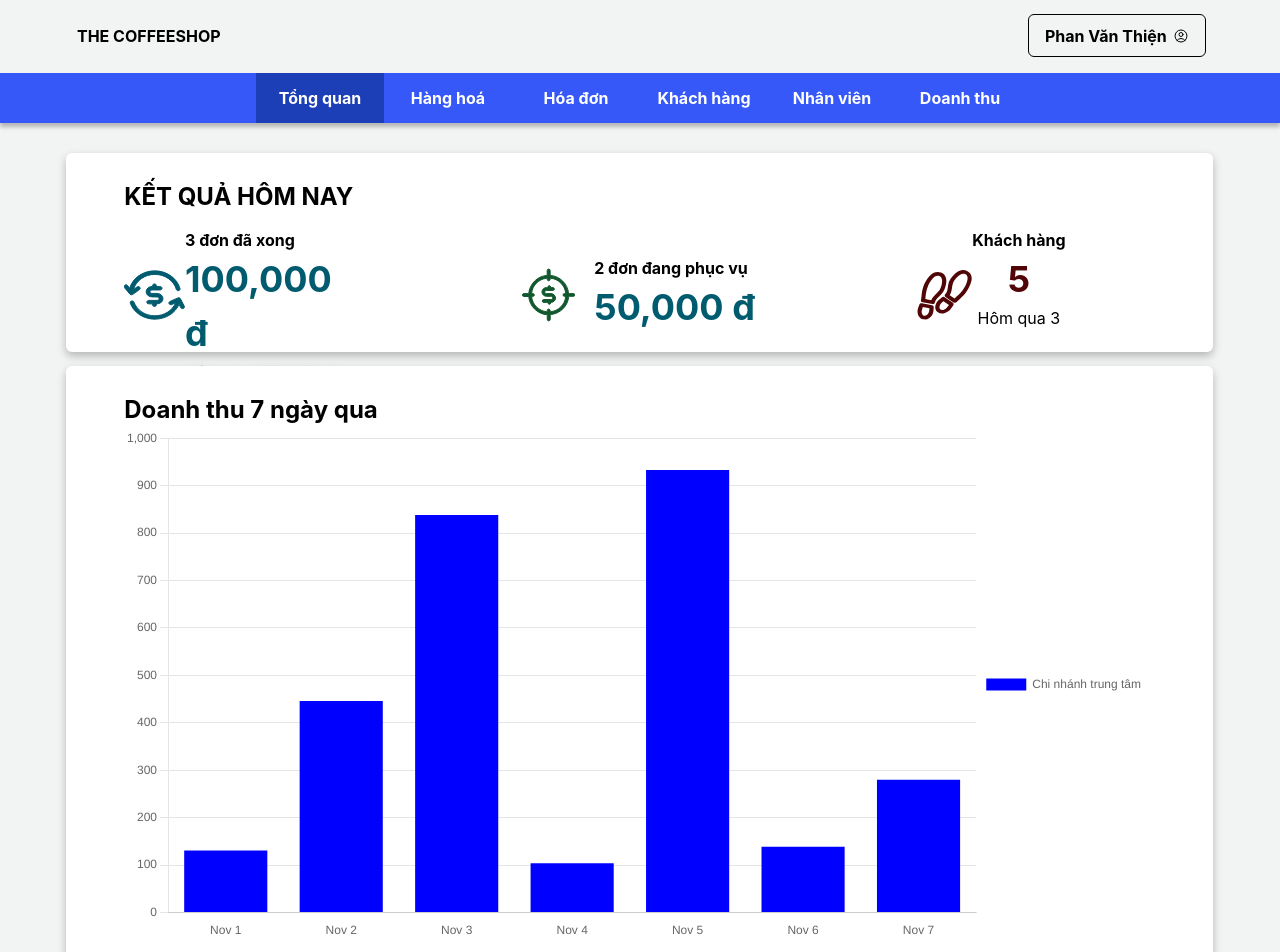
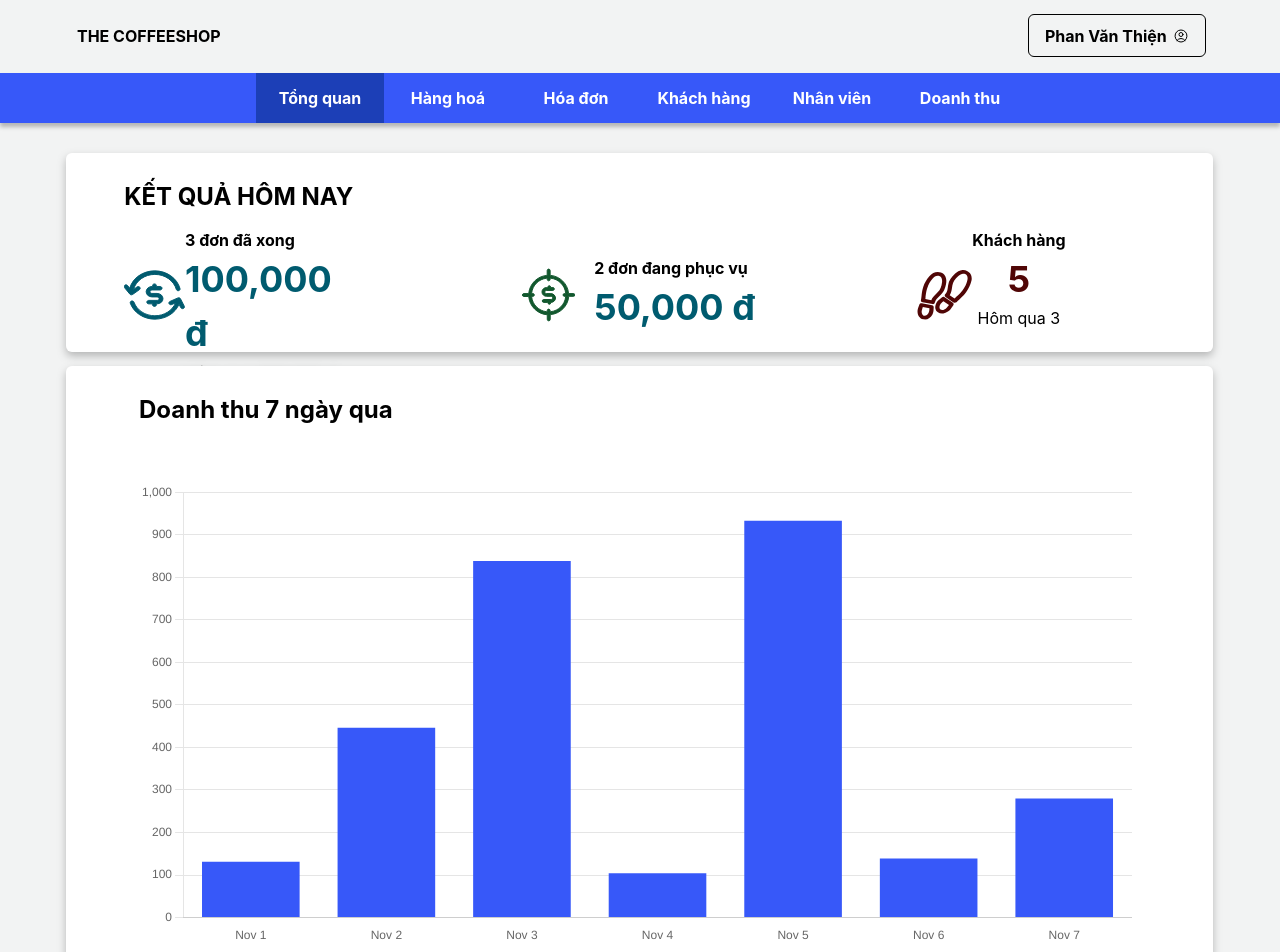
Before and after one commit to SE104-CoffeeShop/SE104_CoffeeShop_FE, a React (Create React App) app: page /admin in a window 1280 px wide. Shown: the top 952 px of the page. Built offline with nearby package versions, Linux system fonts and the light colour scheme.

Commit message:
Working on RecentProfit

```diff
--- a/src/components/Admin/RecentProfit/RecentProfit.tsx
+++ b/src/components/Admin/RecentProfit/RecentProfit.tsx
@@ -16,7 +16,7 @@ export const options = {
     responsive: true,
     plugins: {
         legend: {
-            position: 'right' as const,
+            position: 'bottom' as const,
         },
     },
     scales: {
@@ -39,6 +39,7 @@ const generateLastSevenDays = () => {
         pastDate.setDate(today.getDate() - index);
         return pastDate.toLocaleDateString('en-US', { month: 'short', day: 'numeric' });
     });
+
     return lastSevenDays.reverse();
 };
 
@@ -53,18 +54,18 @@ export const data = {
     labels,
     datasets: [
         {
-            label: 'Chi nhánh trung tâm',
+            label: 'Doanh thu',
             data: generateDataForLastSevenDays(),
-            backgroundColor: 'blue',
+            backgroundColor: '#3758F9',
         },
     ],
 };
 
 export function RecentProfit() {
     return (
-        <div className="mt-[0.89rem] flex h-[37.25rem] w-full flex-col justify-start rounded-md bg-white pb-[2.38rem] pl-[3.63rem] pr-[3.85rem] pt-[1.63rem] drop-shadow-[0px_4px_4px_rgba(0,0,0,0.25)]">
+        <div className="mt-[0.89rem] flex h-fit w-full flex-col justify-start rounded-md bg-white pb-[1.56rem] pl-[4.56rem] pr-[5.06rem] pt-[1.63rem] drop-shadow-[0px_4px_4px_rgba(0,0,0,0.25)]">
             <h1 className="select-none font-sans text-[1.5rem] font-bold">Doanh thu 7 ngày qua</h1>
-            <Bar options={options} data={data} className="self-center" />
+            <Bar options={options} data={data} className="mt-[3.37rem] w-full self-center" />
         </div>
     );
 }
--- a/src/layout/AdminLayout/AdminLayout.tsx
+++ b/src/layout/AdminLayout/AdminLayout.tsx
@@ -9,7 +9,7 @@ interface AdminLayoutProps {
 
 export default function AdminLayout({ children, className }: AdminLayoutProps) {
     return (
-        <div className="min-w-screen relative flex min-h-screen flex-col items-center justify-start overflow-x-hidden bg-[#F2F3F3]">
+        <div className="min-w-screen relative flex min-h-screen flex-col items-center justify-start bg-[#F2F3F3]">
             <Header />
             <NavBar />
             <div className={`flex h-full w-full  ${className}`}>{children}</div>
```
